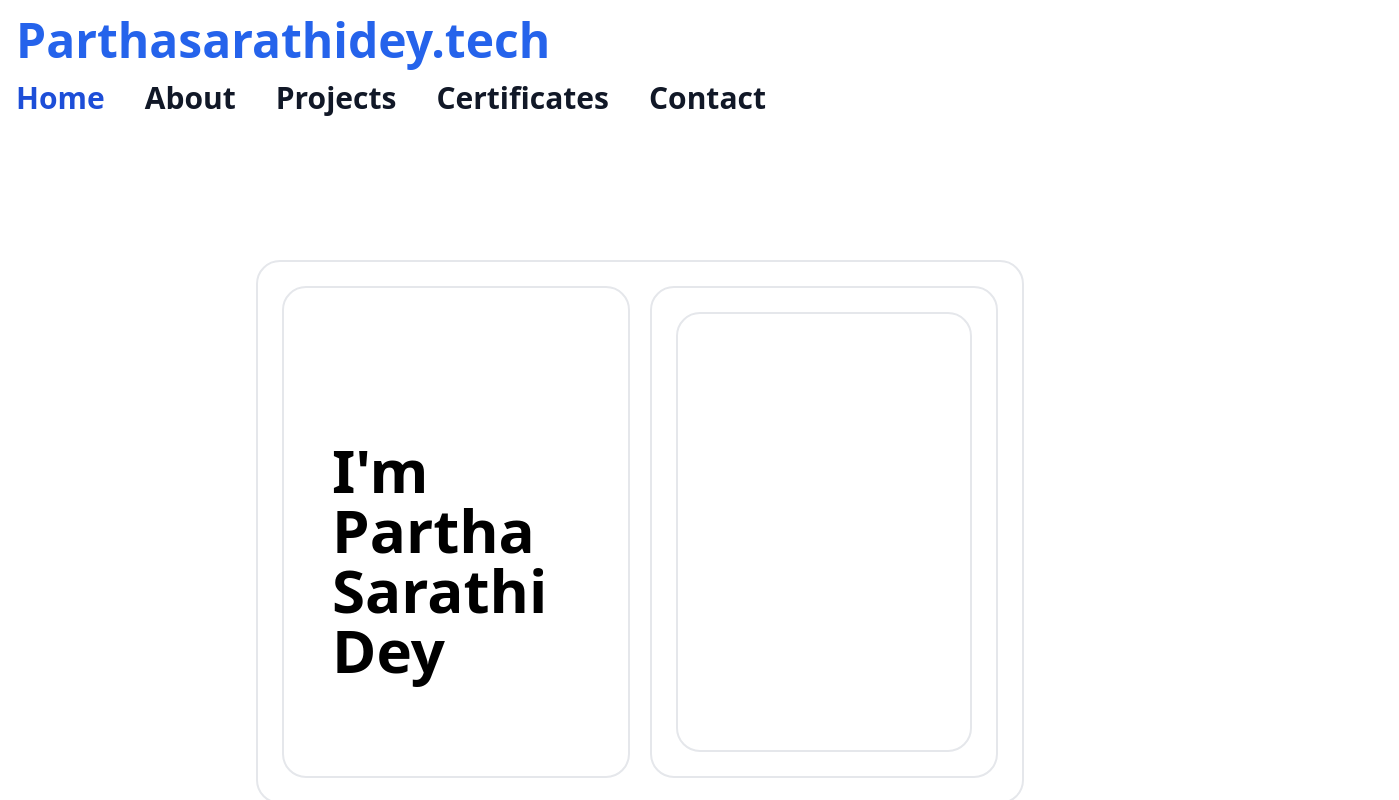
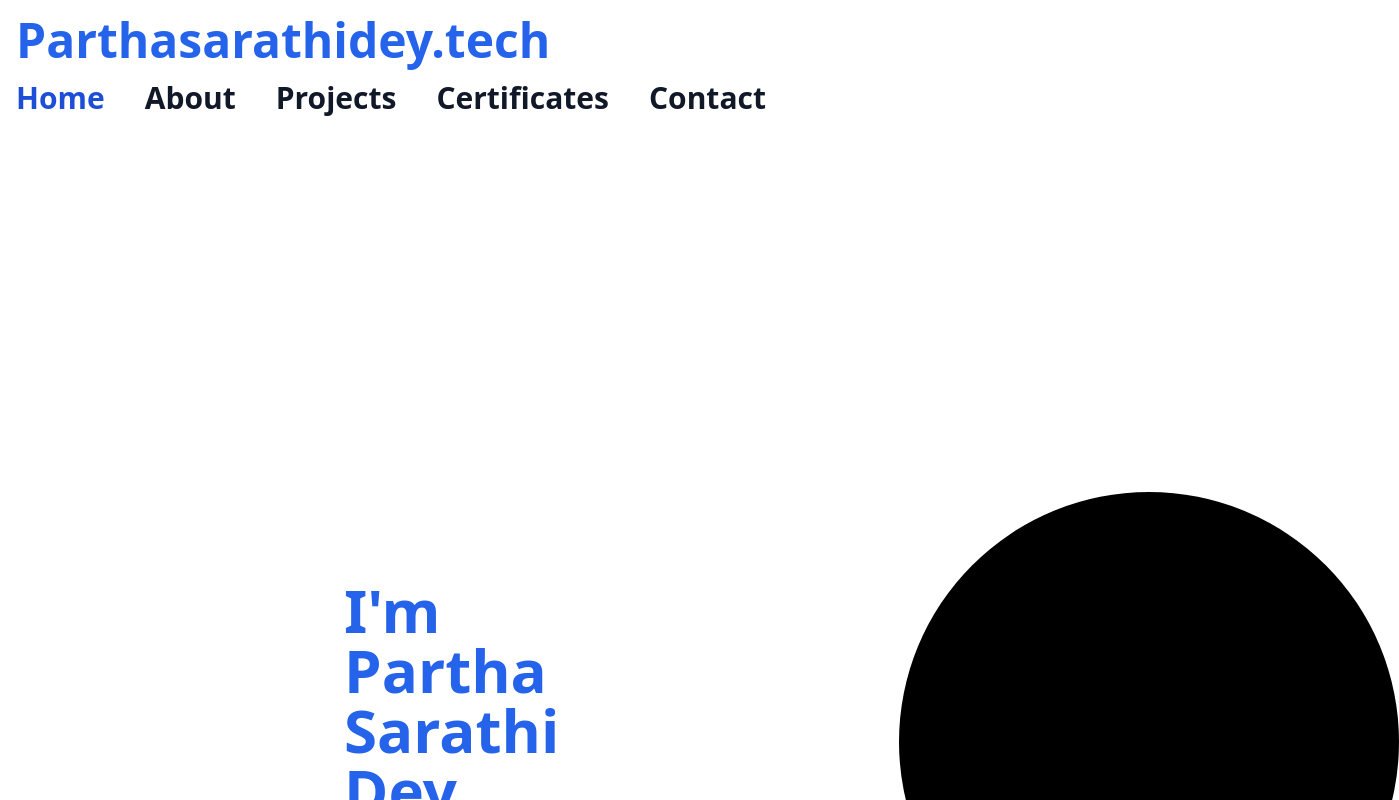
Before and after one commit to parthasdey2304/portfolio-3, a React (Vite) app: page / in a window 1280 px wide. Shown: the top 800 px of the page, 1399 px wide, since content can reach past the window. Built offline with nearby package versions, Linux system fonts and the light colour scheme.

Commit message:
initial commit

```diff
--- a/src/App.jsx
+++ b/src/App.jsx
@@ -5,20 +5,23 @@ function App() {
  return (
     <div>
       <Navbar />
-      <div className='w-full h-screen p-4 md:px-64 md:py-32'>
-        <div className='w-full h-full border-2 md:flex md:space-x-5 p-6 rounded-3xl'>
-          <div className='w-full h-full border-2 rounded-3xl p-6'>
-            <div className='rounded-3xl w-full h-full p-6 py-32 flex-col'>
-              <h1 className='text-6xl font-semibold'>I'm Partha Sarathi Dey</h1>
+      <div className='w-full h-screen md:h-[1300px] p-4 md:px-64 md:py-20'>
+        <div className='w-full h-full md:flex md:space-x-5 p-6 rounded-3xl'>
+          <div className='w-full h-full rounded-3xl p-6'>
+            <div className='rounded-3xl w-full h-full p-10 md:py-80 flex-col space-y-10'>
+              <h1 className='text-5xl md:text-6xl font-semibold text-blue-600'>I'm <br /> Partha Sarathi Dey</h1>
+              <p className='text-xl md:text-3xl font-semibold md:font-medium'>Lorem ipsum, dolor sit amet consectetur adipisicing elit. Consequuntur voluptatibus repudiandae dignissimos temporibus eius harum sunt, non in ut assumenda quaerat ad cumque, animi ullam itaque magni dicta id neque!</p>
             </div>
           </div>
-          <div className='w-full h-full border-2 rounded-3xl p-6'>
-            <div className='border-2 rounded-3xl w-full h-full p-6'>
-
+          <div className='w-full h-full rounded-3xl'>
+            <div className='rounded-3xl w-full h-full md:pt-64 md:pl-64'>
+              <div className='w-80 h-80 md:w-[500px] md:h-[500px] rounded-full bg-black z-50'></div>
             </div>
           </div>
         </div>
       </div>
+
+      <div className='w-full h-[700px] bg-blue-600 -z-50'></div>
     </div>
   );
 }
```
